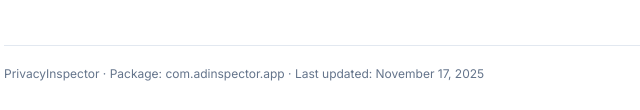
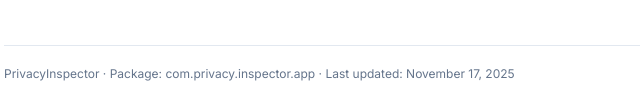
Before and after one commit to michelelaporta/privacyinspector-policy, a plain HTML site: page index.html in a window 1280 px wide. Shown: the part 1604-1714 px from the top of the page, 292-932 px from the left. Drawn offline with Linux system fonts and the light colour scheme.

Commit message:
update README

```diff
--- a/index.html
+++ b/index.html
@@ -105,7 +105,7 @@ footer {
 <p>If you have any questions about this privacy policy, please contact us via the Play Store developer page.</p>
 
 <footer>
-  PrivacyInspector · Package: com.adinspector.app · Last updated: November 17, 2025
+  PrivacyInspector · Package: com.privacy.inspector.app · Last updated: November 17, 2025
 </footer>
 
 </body>
```
Also changed, not shown: 1 other file.
